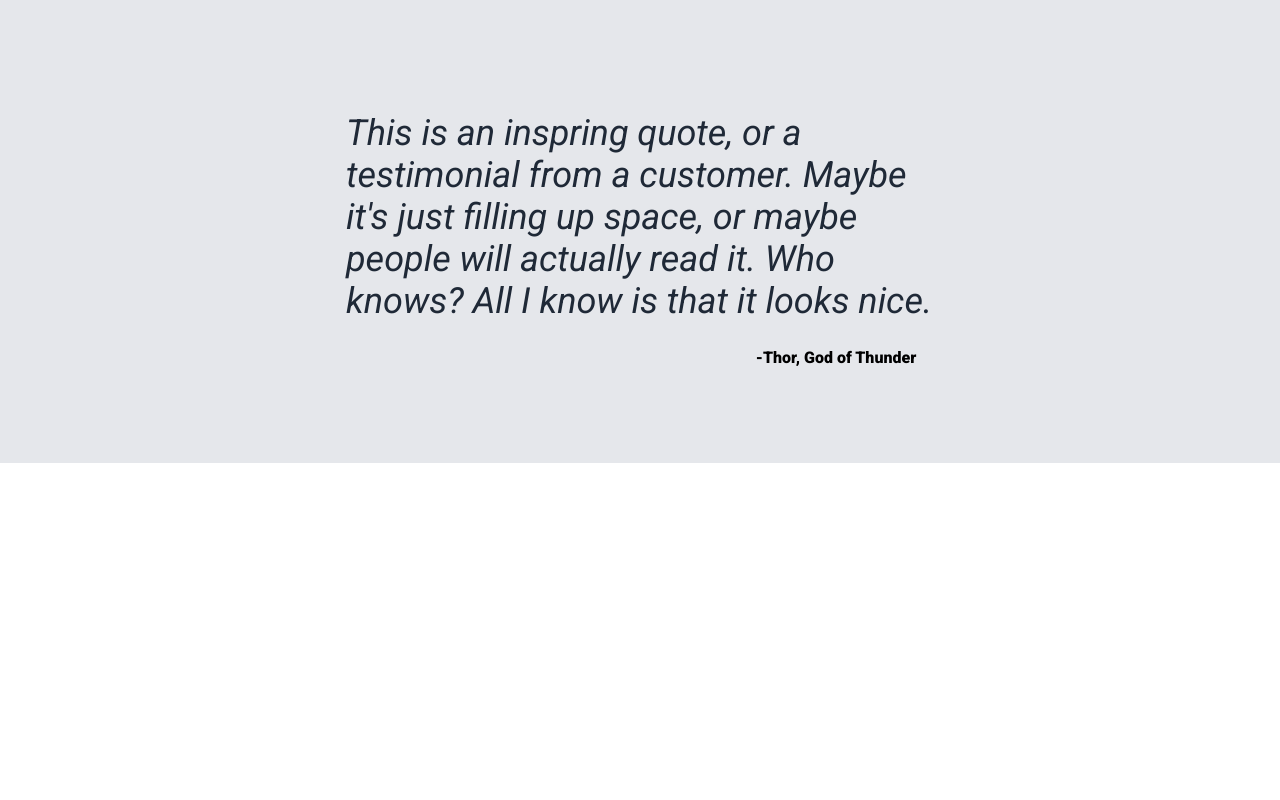
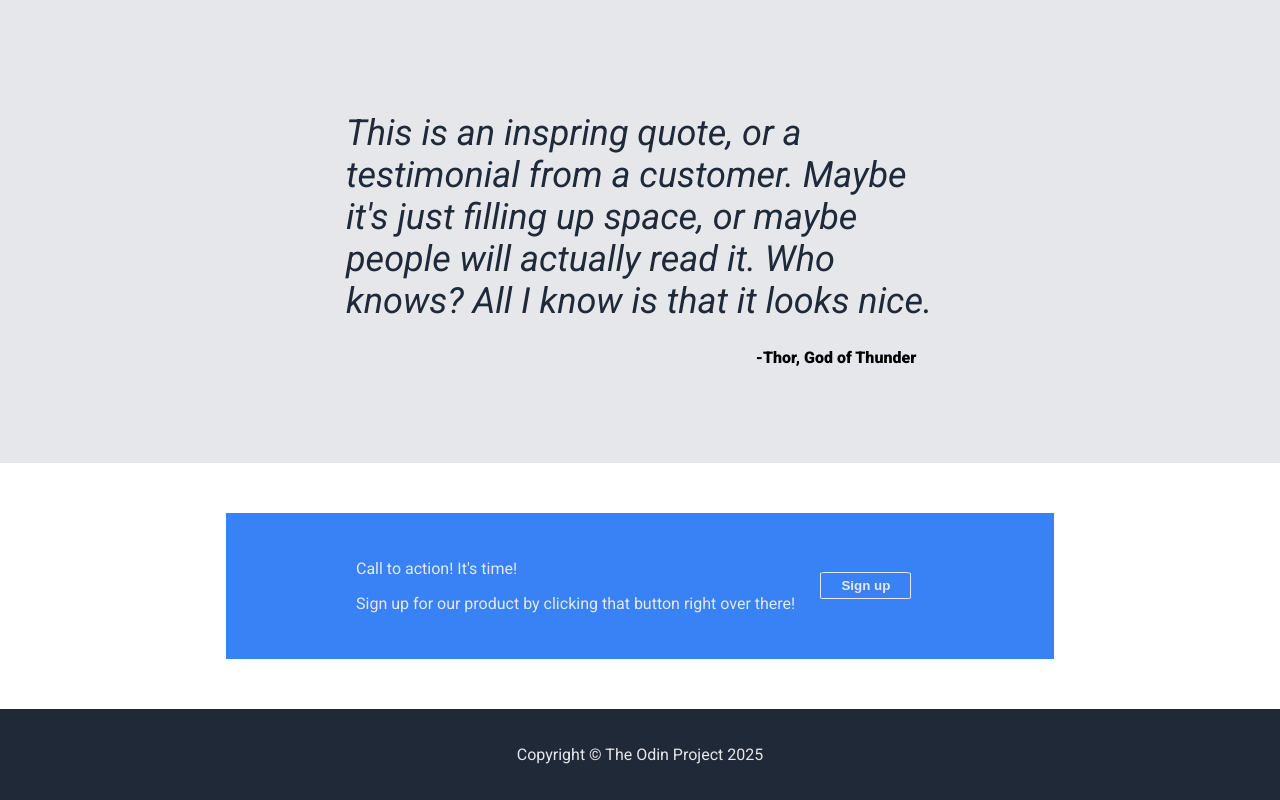
Before and after one commit to dbacodebase/landingpage, a plain HTML site: page index.html in a window 1280 px wide. Shown: the part 914-1714 px from the top of the page. Before the commit the page ends 1377 px from the top, so only its background shows below. Drawn offline with Linux system fonts and the light colour scheme.

Commit message:
Added last section and footer

```diff
--- a/index.html
+++ b/index.html
@@ -62,6 +62,22 @@
                 <p class="thor">-Thor, God of Thunder</p>
             </div>
         </section>
+        <section class="action-section">
+            <div class="action-container">
+                <div class="action-items leftblock">
+                    <p>Call to action! It's time!</p>
+                    <p>Sign up for our product by clicking
+                        that button right over there!
+                    </p>
+                </div>
+                <div class="action-items">
+                    <button class="signup-btn">Sign up</button>
+                </div>
+            </div>
+        </section>
+        <footer>
+            <p>Copyright © The Odin Project 2025</p>
+        </footer>
     </main>
 </body>
 </html>
--- a/styles.css
+++ b/styles.css
@@ -13,6 +13,13 @@ header h1 {
     color: #f9faf8;
     font-weight: 900;
     margin: 0;
+}
+
+footer {
+    text-align: center;
+    background-color: #1f2937;
+    color: #e5e7eb;
+    padding: 20px;
 }
 
 .navbar {
@@ -127,3 +134,28 @@ header h1 {
     margin-left: 40%;
     font-weight: 900;
 }
+
+.action-section {
+    background-color: #3882f6;
+    color: #e5e7eb;
+    width: 60%;
+    margin: 50px auto 50px auto;
+    padding: 30px;
+}
+
+.action-container {
+    display: flex;
+}
+
+.action-items {
+    margin: auto;
+}
+
+.leftblock {
+    margin-left: 100px;
+}
+
+.action-section button {
+    border: 1px solid #e5e7eb;
+    margin-right: 100px;
+}
```
